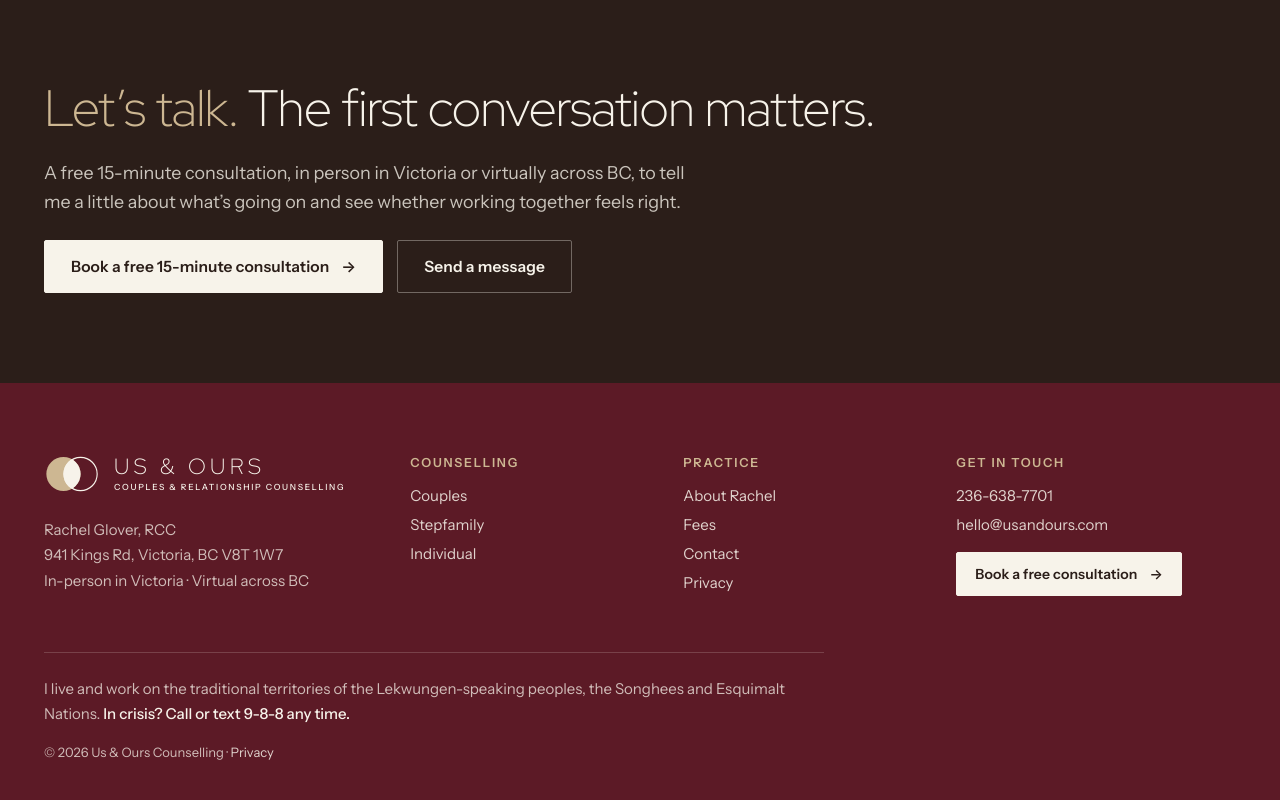
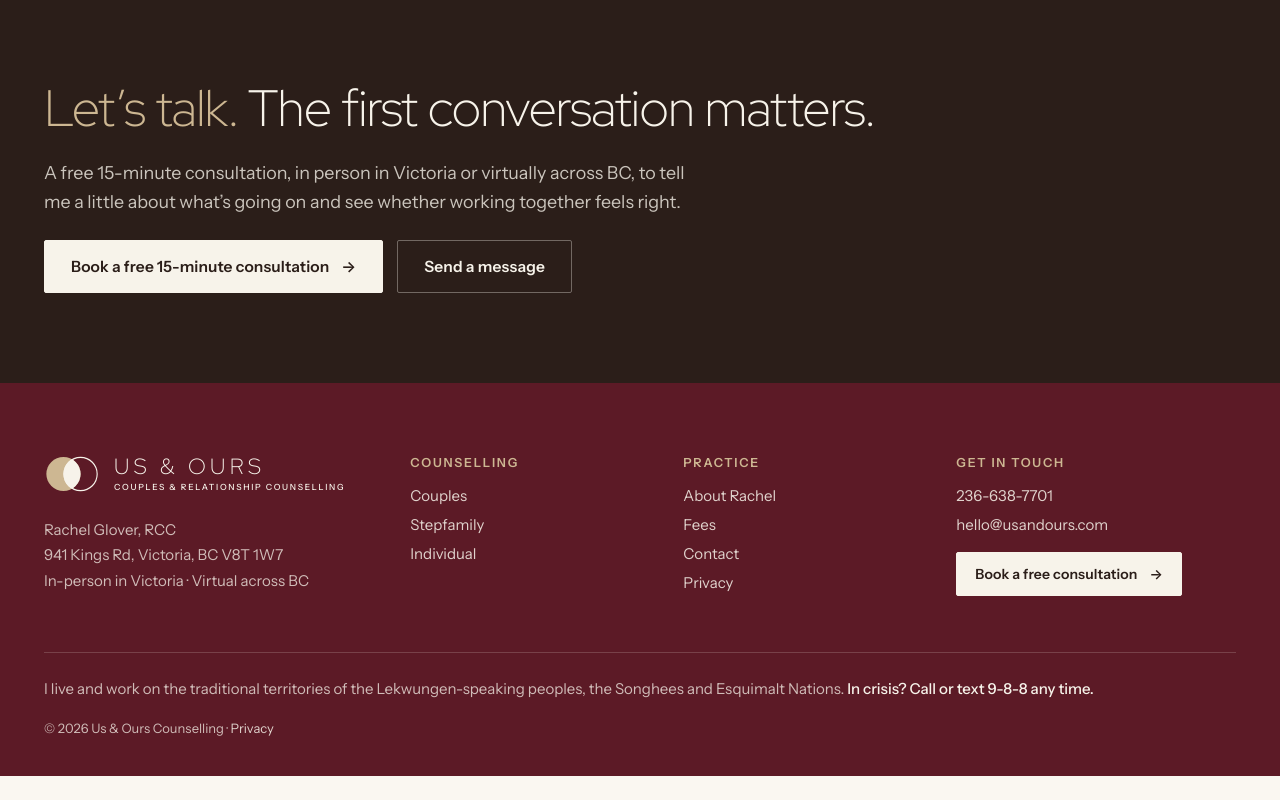
Before and after one commit to quintonrw/us-and-ours, an Astro site: page / in a window 1280 px wide. Shown: the part 2819-3619 px from the top of the page. After the commit the page ends 3595 px from the top, so only its background shows below. Built offline with nearby package versions, Linux system fonts and the light colour scheme; Astro itself is replaced by a stand-in of ours.

Commit message:
Footer acknowledgement full width
Co-Authored-By: Claude Opus 5.5 <noreply@anthropic.com>
Claude-Session: https://claude.ai/code/session_019qKwqTR5t8a1oYxDCCHi31

```diff
--- a/src/styles/global.css
+++ b/src/styles/global.css
@@ -306,7 +306,7 @@ html.menu-open .site-head{backdrop-filter:none;-webkit-backdrop-filter:none;back
 .site-foot a:not(.btn):not(.logo){color:color-mix(in srgb,var(--bg) 85%,transparent);text-decoration:none}
 .site-foot a:not(.btn):not(.logo):hover{color:var(--bg)}
 .site-foot .btn{margin-top:8px;padding:12px 18px;font-size:14px}
-.site-foot .ack{margin-top:56px;padding-top:24px;border-top:1px solid color-mix(in srgb,var(--bg) 18%,transparent);max-width:52em;line-height:1.65}
+.site-foot .ack{margin-top:56px;padding-top:24px;border-top:1px solid color-mix(in srgb,var(--bg) 18%,transparent);max-width:none;line-height:1.65}
 .site-foot .ack b{color:var(--bg);font-weight:500}
 .site-foot .legal-line{margin-top:18px;font-size:13px}
 @media (max-width:860px){
```
